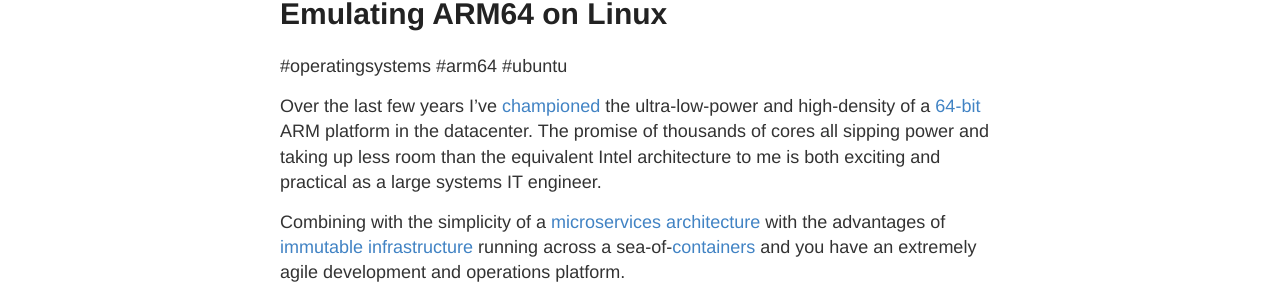
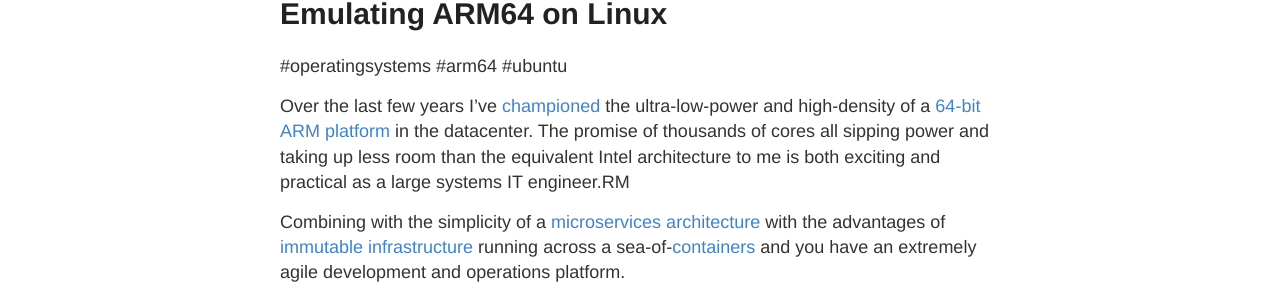
Before and after one commit to ecliptik/ecliptik.github.io, a Jekyll site: the page built from _posts/2015-8-28-Emulating-ARM64-on-Linux.md, in a window 1280 px wide. Shown: the part 173-477 px from the top of the page. Built offline with Jekyll 4.4.1, drawn with Linux system fonts in a browser that asks for light colours; Markdown is read by kramdown in place of the engine named in the settings.

Commit message:
fix hyperlink

```diff
--- a/_posts/2015-8-28-Emulating-ARM64-on-Linux.md
+++ b/_posts/2015-8-28-Emulating-ARM64-on-Linux.md
@@ -5,7 +5,7 @@
 tags: [operatingsystems, arm64, ubuntu]
 ---
 
-Over the last few years I've [championed](https://www.google.com/search?q=micheal+waltz+arm64) the ultra-low-power and high-density of a [64-bit](ttp://www.arm.com/products/processors/armv8-architecture.ph) ARM platform in the datacenter. The promise of thousands of cores all sipping power and taking up less room than the equivalent Intel architecture to me is both exciting and practical as a large systems IT engineer.
+Over the last few years I've [championed](https://www.google.com/search?q=micheal+waltz+arm64) the ultra-low-power and high-density of a [64-bit ARM platform](http://www.arm.com/products/processors/armv8-architecture.ph) in the datacenter. The promise of thousands of cores all sipping power and taking up less room than the equivalent Intel architecture to me is both exciting and practical as a large systems IT engineer.RM
 
 Combining with the simplicity of a [microservices architecture](http://microservices.io/) with the advantages of [immutable infrastructure](http://chadfowler.com/blog/2013/06/23/immutable-deployments/) running across a sea-of-[containers](https://www.docker.com) and you have an extremely agile development and operations platform.
 
```
